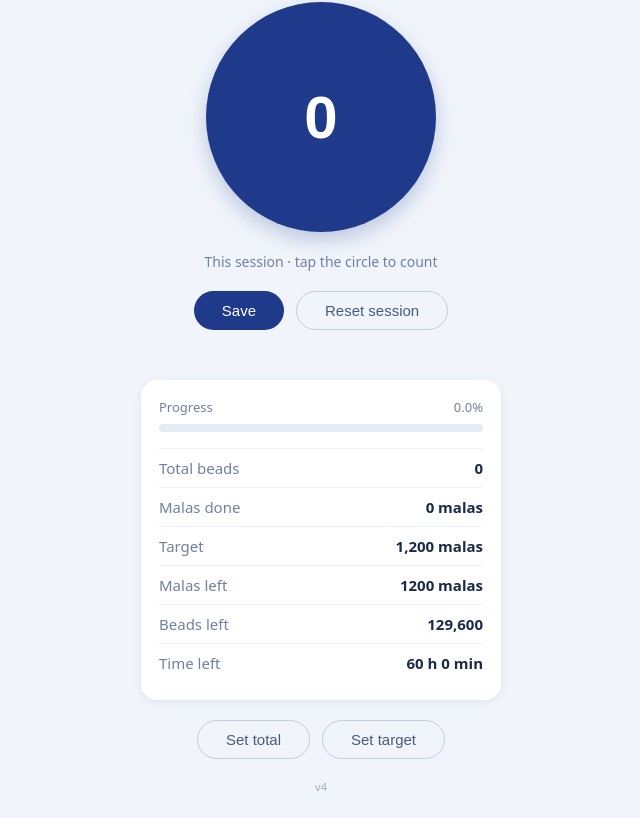
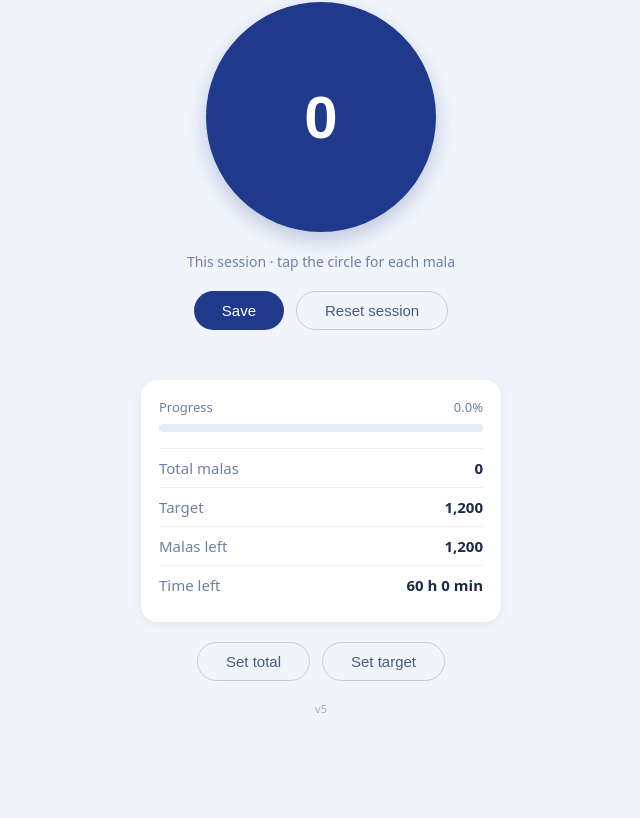
Before and after one commit to Usbz-create/Mala-Count-, a plain HTML site: page index.html in a window 1280 px wide. Shown: the part 69-887 px from the top of the page, without its empty margins (319-959 px from the left). After the commit the page ends 809 px from the top, so only its background shows below. Drawn offline with Linux system fonts and the light colour scheme.

Commit message:
Add files via upload

```diff
--- a/index.html
+++ b/index.html
@@ -4,15 +4,15 @@
     <meta charset="UTF-8">
     <meta name="viewport" content="width=device-width, initial-scale=1.0">
     <title>Mala Counter</title>
-    <link rel="stylesheet" href="style.css?v=4">
-    <script src="script.js?v=4" defer></script>
+    <link rel="stylesheet" href="style.css?v=5">
+    <script src="script.js?v=5" defer></script>
 </head>
 <body>
     <main>
         <h1>Mala Counter</h1>
 
         <button id="counter" class="counter" aria-label="Tap to count">0</button>
-        <p class="hint">This session &middot; tap the circle to count</p>
+        <p class="hint">This session &middot; tap the circle for each mala</p>
 
         <div class="actions">
             <button id="save" class="primary">Save</button>
@@ -28,11 +28,9 @@
             <div class="bar"><div id="bar" class="bar-fill"></div></div>
 
             <dl class="stats">
-                <div><dt>Total beads</dt><dd id="statTotal">0</dd></div>
-                <div><dt>Malas done</dt><dd id="statDone">0</dd></div>
+                <div><dt>Total malas</dt><dd id="statTotal">0</dd></div>
                 <div><dt>Target</dt><dd id="statTarget">0</dd></div>
                 <div><dt>Malas left</dt><dd id="statLeft">0</dd></div>
-                <div><dt>Beads left</dt><dd id="statBeadsLeft">0</dd></div>
                 <div><dt>Time left</dt><dd id="statTime">0</dd></div>
             </dl>
         </section>
@@ -41,7 +39,7 @@
             <button id="setTotal" class="reset">Set total</button>
             <button id="setTarget" class="reset">Set target</button>
         </div>
-        <p class="version">v4</p>
+        <p class="version">v5</p>
     </main>
 
     <div id="overlay" class="overlay" hidden>
--- a/script.js
+++ b/script.js
@@ -1,9 +1,10 @@
 // ---- Settings you can change ----
-const BEADS_PER_MALA = 108;
+const BEADS_PER_MALA = 108;     // only used once, to convert old bead counts to malas
 const SECONDS_PER_MALA = 180;   // used for the "time left" estimate
-const DEFAULT_TARGET = 1200;    // in malas (1200 malas = 129,600 beads)
+const DEFAULT_TARGET = 1200;    // in malas
 
-const KEYS = { saved: 'malaSaved', session: 'malaSession', target: 'malaTarget' };
+// v5 stores malas. Old keys (v3/v4) stored beads and are only read for the one-time conversion.
+const KEYS = { saved: 'malaSavedM', session: 'malaSessionM', target: 'malaTarget' };
 
 const $ = (id) => document.getElementById(id);
 const counterBtn = $('counter');
@@ -22,11 +23,17 @@ function write(key, value) {
     try { localStorage.setItem(key, value); } catch (e) {}
 }
 
-// saved   = everything counted in earlier sessions
-// session = what is counted since this page was opened
+// saved   = malas counted in earlier sessions
+// session = malas counted since this page was opened
 let saved = read(KEYS.saved);
-if (saved === null) saved = read('malaCount') || 0; // carry over the count from v3
 let session = read(KEYS.session) || 0;
+
+if (saved === null) {
+    // First time on v5: convert the old bead total into whole malas
+    const oldBeads = (read('malaSaved') !== null ? read('malaSaved') : (read('malaCount') || 0))
+                   + (read('malaSession') || 0);
+    saved = Math.floor(oldBeads / BEADS_PER_MALA);
+}
 let target = read(KEYS.target) || DEFAULT_TARGET;
 
 // Starting fresh: last visit's session is added to the total
@@ -38,14 +45,8 @@ write(KEYS.session, session);
 let mode = null;
 let statusTimer = null;
 
-function malasText(beads) {
-    const m = Math.floor(beads / BEADS_PER_MALA);
-    const r = beads % BEADS_PER_MALA;
-    return r === 0 ? m + ' malas' : m + ' malas + ' + r + ' beads';
-}
-
-function timeText(beads) {
-    const totalMin = Math.round((beads / BEADS_PER_MALA) * SECONDS_PER_MALA / 60);
+function timeText(malas) {
+    const totalMin = Math.round(malas * SECONDS_PER_MALA / 60);
     const h = Math.floor(totalMin / 60);
     const m = totalMin % 60;
     return h === 0 ? m + ' min' : h + ' h ' + m + ' min';
@@ -53,16 +54,13 @@ function timeText(beads) {
 
 function render() {
     const total = saved + session;
-    const targetBeads = target * BEADS_PER_MALA;
-    const left = Math.max(0, targetBeads - total);
-    const pct = Math.min(100, (total / targetBeads) * 100);
+    const left = Math.max(0, target - total);
+    const pct = Math.min(100, (total / target) * 100);
 
     counterBtn.textContent = session;
     $('statTotal').textContent = total.toLocaleString();
-    $('statDone').textContent = malasText(total);
-    $('statTarget').textContent = target.toLocaleString() + ' malas';
-    $('statLeft').textContent = left === 0 ? 'Target reached' : malasText(left);
-    $('statBeadsLeft').textContent = left.toLocaleString();
+    $('statTarget').textContent = target.toLocaleString();
+    $('statLeft').textContent = left === 0 ? 'Target reached' : left.toLocaleString();
     $('statTime').textContent = left === 0 ? '0 min' : timeText(left);
     $('bar').style.width = pct + '%';
     $('barText').textContent = pct.toFixed(1) + '%';
@@ -84,7 +82,7 @@ function openModal(newMode) {
     modalError.textContent = '';
     modalInput.hidden = false;
     if (mode === 'total') {
-        modalText.textContent = 'Enter the total beads counted so far';
+        modalText.textContent = 'Enter the total malas counted so far';
         modalInput.value = saved + session;
     } else if (mode === 'target') {
         modalText.textContent = 'Enter the target number of malas';
```
